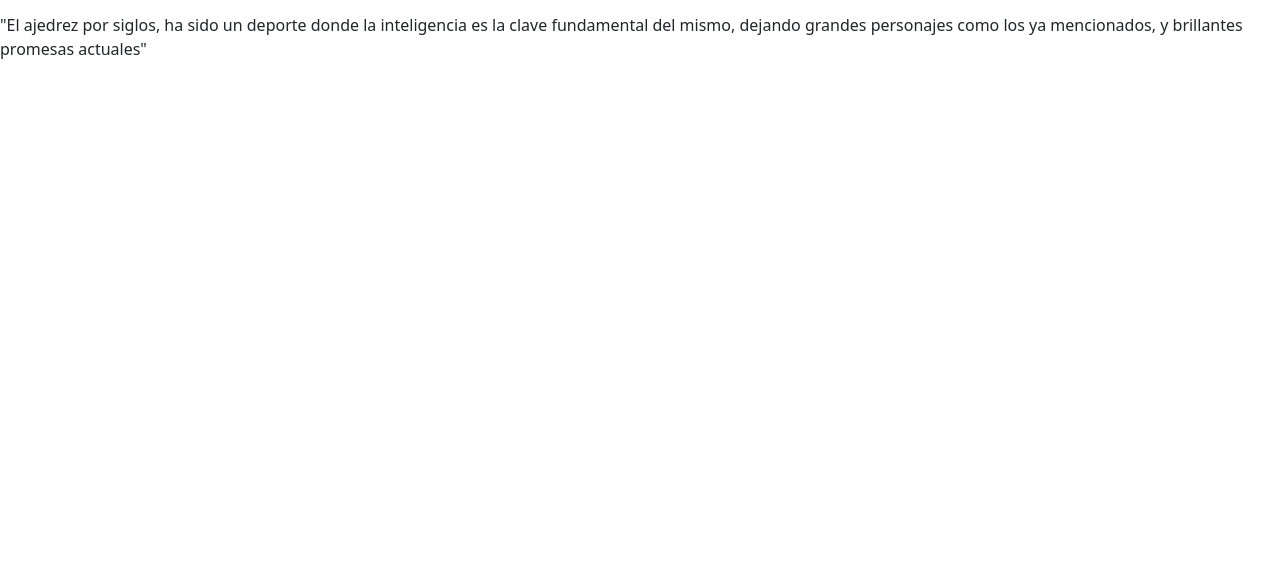
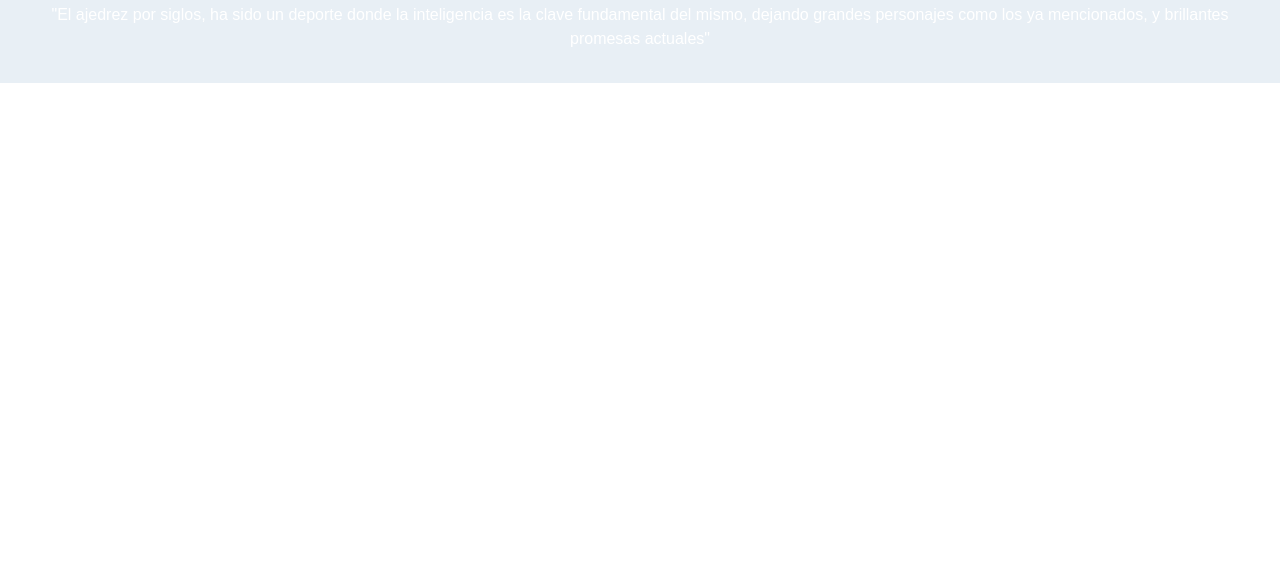
Before and after one commit to Dooms9030/Pre-entrega-html, a plain HTML site: page index.html in a window 1280 px wide. Shown: the part 230-800 px from the top of the page. Drawn offline with nearby package versions, Linux system fonts and the light colour scheme.

Commit message:
Update index.html

```diff
--- a/index.html
+++ b/index.html
@@ -5,7 +5,7 @@
     <meta name="viewport" content="width=device-width, initial-scale=1.0">
     <title>PROYECTO-HTML</title>
     <link href="https://cdn.jsdelivr.net/npm/bootstrap@5.3.3/dist/css/bootstrap.min.css" rel="stylesheet" integrity="sha384-QWTKZyjpPEjISv5WaRU9OFeRpok6YctnYmDr5pNlyT2bRjXh0JMhjY6hW+ALEwIH" crossorigin="anonymous">
-    <link rel="stylesheet" href="./css/style.css"
+    <link rel="stylesheet" href="./css/styles.css"
 
 </head>
 <body>
```
